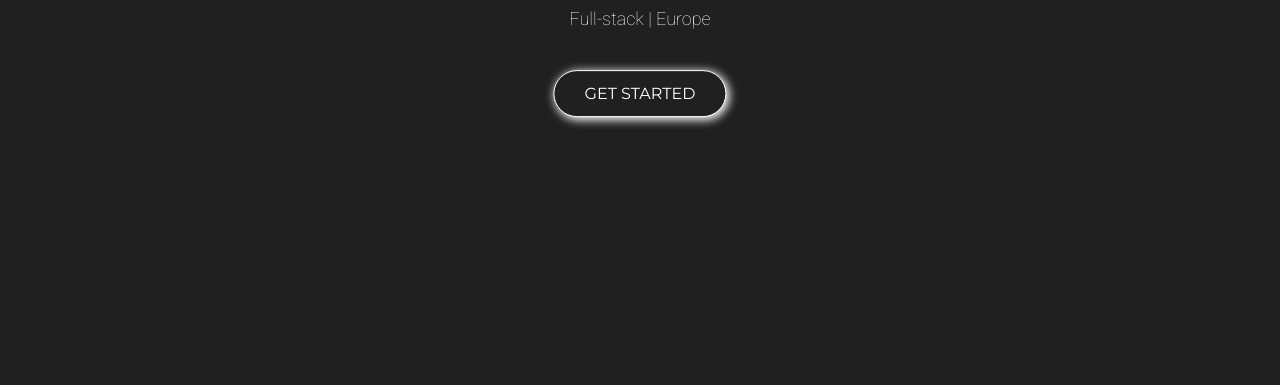
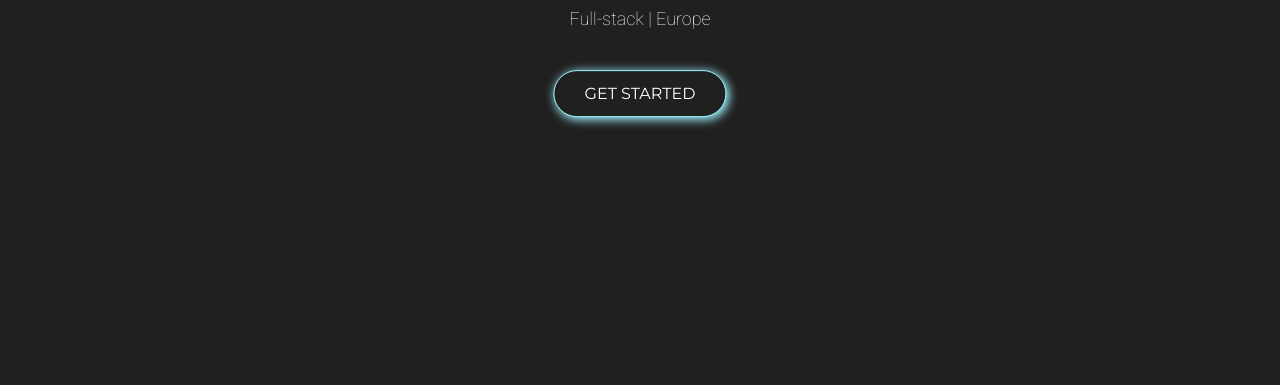
Before and after one commit to heartoftofu/portfolio-better-project, a plain HTML site: page index.html in a window 1280 px wide. In both pictures the pointer is over the button "GET STARTED". Shown: the part 415-800 px from the top of the page. Drawn offline with nearby package versions, Linux system fonts and the light colour scheme.

Commit message:
:hover
added :hover effect to the buttons/links

```diff
--- a/src/style.css
+++ b/src/style.css
@@ -4,7 +4,7 @@ font-family: 'Roboto', sans-serif;*/
 
 :root {
   --main-site-color: #202020;
-  --secondary-site-color: #284221;
+  --secondary-site-color: #303030;
   --main-box-shadow: 2px 2px 10px 1px rgba(255, 255, 255, 1);
   --secondary-box-shadow: 10px 5px 30px 1px rgba(255, 255, 255, 1);
 }
@@ -59,6 +59,12 @@ div.main {
   border-color: #fff;
   background-color: var(--main-site-color);
   box-shadow: var(--main-box-shadow);
+  transition: all 200ms ease;
+}
+.get-started-button:hover,
+.see-content-button:hover {
+  box-shadow: 2px 2px 10px 1px #9ef0ff;
+  border-color: #9ef0ff;
 }
 .get-started-link,
 .see-content-link {
@@ -66,6 +72,7 @@ div.main {
   color: #fff;
   font-family: "Montserrat", sans-serif;
 }
+
 .navbar-brand {
   padding: 0 15px;
 }
```
